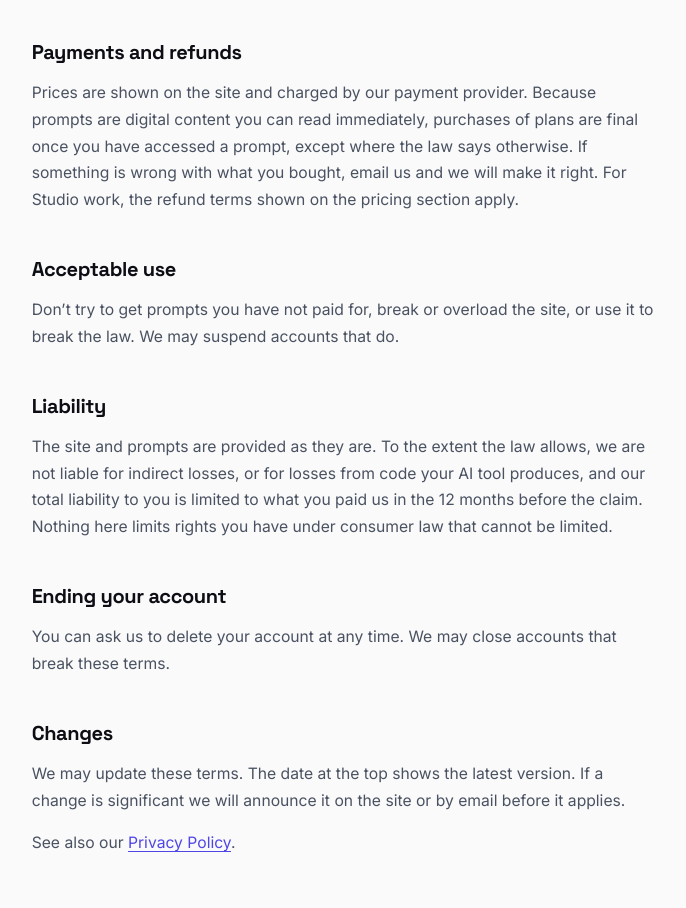
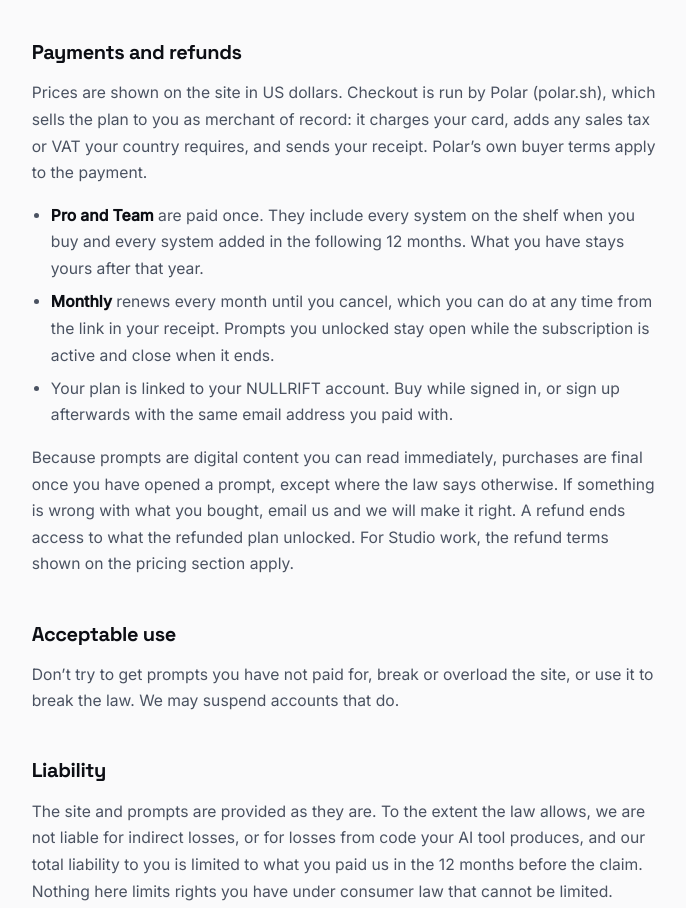
Before and after one commit to blertkadolli-a11y/Nullrift-v.1, a plain HTML site: page public/terms.html in a window 1280 px wide. Shown: the part 1213-2121 px from the top of the page, without its empty margins (291-977 px from the left). Drawn offline with Linux system fonts and the light colour scheme.

Commit message:
Name Polar as merchant of record; spell out plan terms; add security headers
Co-Authored-By: Claude Opus 5.5 <noreply@anthropic.com>

```diff
--- a/public/terms.html
+++ b/public/terms.html
@@ -115,10 +115,23 @@
   </ul>
 
   <h2>Payments and refunds</h2>
-  <p>Prices are shown on the site and charged by our payment provider. Because prompts are digital
-  content you can read immediately, purchases of plans are final once you have accessed a prompt,
-  except where the law says otherwise. If something is wrong with what you bought, email us and
-  we will make it right. For Studio work, the refund terms shown on the pricing section apply.</p>
+  <p>Prices are shown on the site in US dollars. Checkout is run by Polar (polar.sh), which sells
+  the plan to you as merchant of record: it charges your card, adds any sales tax or VAT your
+  country requires, and sends your receipt. Polar&rsquo;s own buyer terms apply to the payment.</p>
+  <ul>
+    <li><strong>Pro and Team</strong> are paid once. They include every system on the shelf when
+      you buy and every system added in the following 12 months. What you have stays yours after
+      that year.</li>
+    <li><strong>Monthly</strong> renews every month until you cancel, which you can do at any time
+      from the link in your receipt. Prompts you unlocked stay open while the subscription is active
+      and close when it ends.</li>
+    <li>Your plan is linked to your NULLRIFT account. Buy while signed in, or sign up afterwards
+      with the same email address you paid with.</li>
+  </ul>
+  <p>Because prompts are digital content you can read immediately, purchases are final once you
+  have opened a prompt, except where the law says otherwise. If something is wrong with what you
+  bought, email us and we will make it right. A refund ends access to what the refunded plan
+  unlocked. For Studio work, the refund terms shown on the pricing section apply.</p>
 
   <h2>Acceptable use</h2>
   <p>Don&rsquo;t try to get prompts you have not paid for, break or overload the site, or use it to
```
Also changed, not shown: public/privacy.html (+6 -4 lines), vercel.json (added).
